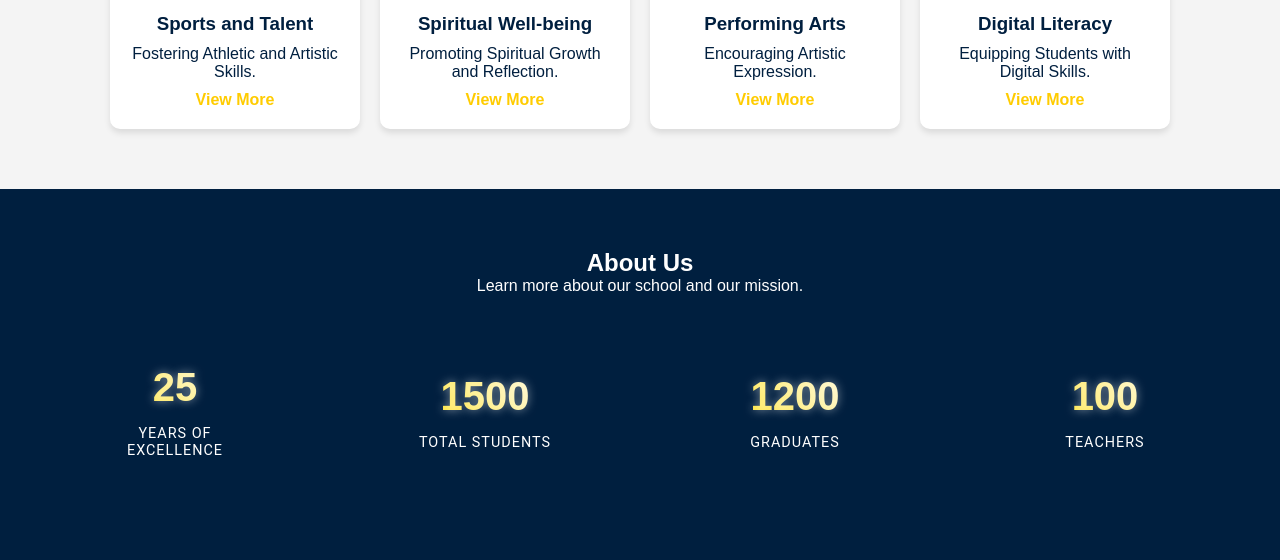
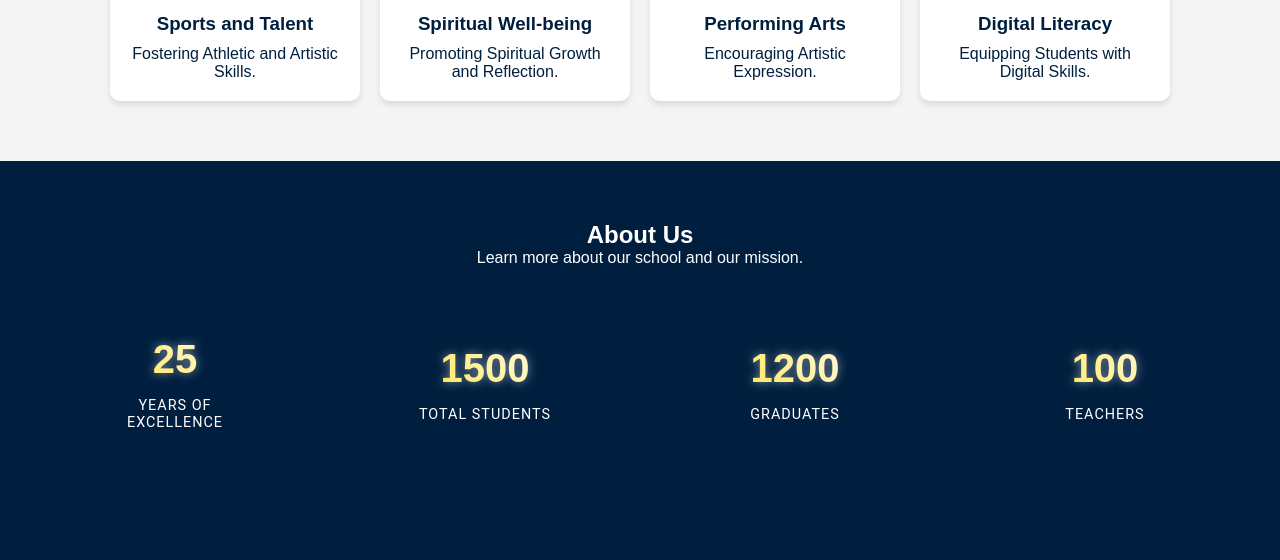
Before and after one commit to Salome83Gitau/school-website, a PHP site: page /test.html in a window 1280 px wide. Shown: the part 1365-1925 px from the top of the page. Run offline with PHP 8.4, Linux system fonts and the light colour scheme.

Commit message:
announcement section modification

```diff
--- a/gallery.css
+++ b/gallery.css
@@ -169,6 +169,8 @@ header {
 .logo-container {
     display: flex;
     align-items: center;
+    padding-left: 80px;
+
 }
 
 .logo {
--- a/test.css
+++ b/test.css
@@ -42,6 +42,7 @@ header {
 .logo-container {
     display: flex;
     align-items: center;
+    padding-left: 80px;
 }
 
 .logo {
@@ -303,7 +304,7 @@ section {
 .card h3 {
     margin: 10px 0;
 }
-
+/*
 .view-more {
     color: var(--yellow);
     text-decoration: none;
@@ -314,7 +315,7 @@ section {
 
 .view-more:hover {
     text-decoration: underline;
-}
+} */
 
 /* About Section */
 .about {
--- a/test.html
+++ b/test.html
@@ -68,25 +68,21 @@
                 <img src="joey-banks-YApiWyp0lqo-unsplash.jpg" alt="Sports">
                 <h3>Sports and Talent</h3>
                 <p>Fostering Athletic and Artistic Skills.</p>
-                <a href="#more-sports" class="view-more">View More</a>
             </div>
             <div class="card" data-aos="fade-up" data-aos-delay="100">
                 <img src="pexels-craig-adderley-2566121 copy.jpg" alt="Spiritual Well-being">
                 <h3>Spiritual Well-being</h3>
                 <p>Promoting Spiritual Growth and Reflection.</p>
-                <a href="#more-spiritual" class="view-more">View More</a>
             </div>
             <div class="card" data-aos="fade-up" data-aos-delay="200">
                 <img src="pexels-craig-adderley-2566121.jpg" alt="Performing Arts">
                 <h3>Performing Arts</h3>
                 <p>Encouraging Artistic Expression.</p>
-                <a href="#more-arts" class="view-more">View More</a>
             </div>
             <div class="card" data-aos="fade-up" data-aos-delay="300">
                 <img src="pexels-laura-stanley-2519217.jpg" alt="Digital Literacy">
                 <h3>Digital Literacy</h3>
                 <p>Equipping Students with Digital Skills.</p>
-                <a href="#more-digital" class="view-more">View More</a>
             </div>
         </div>
     </section>
```
